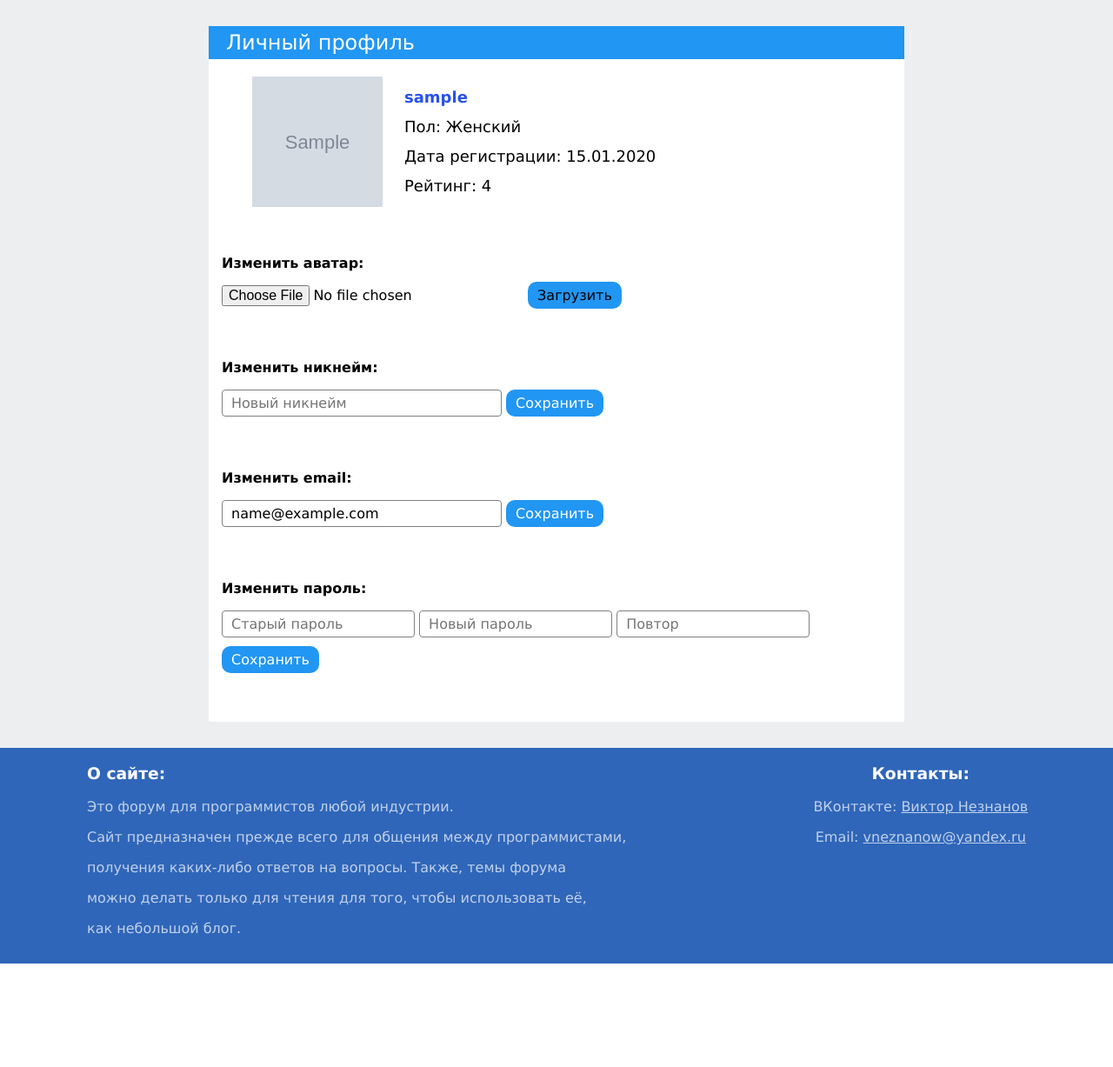
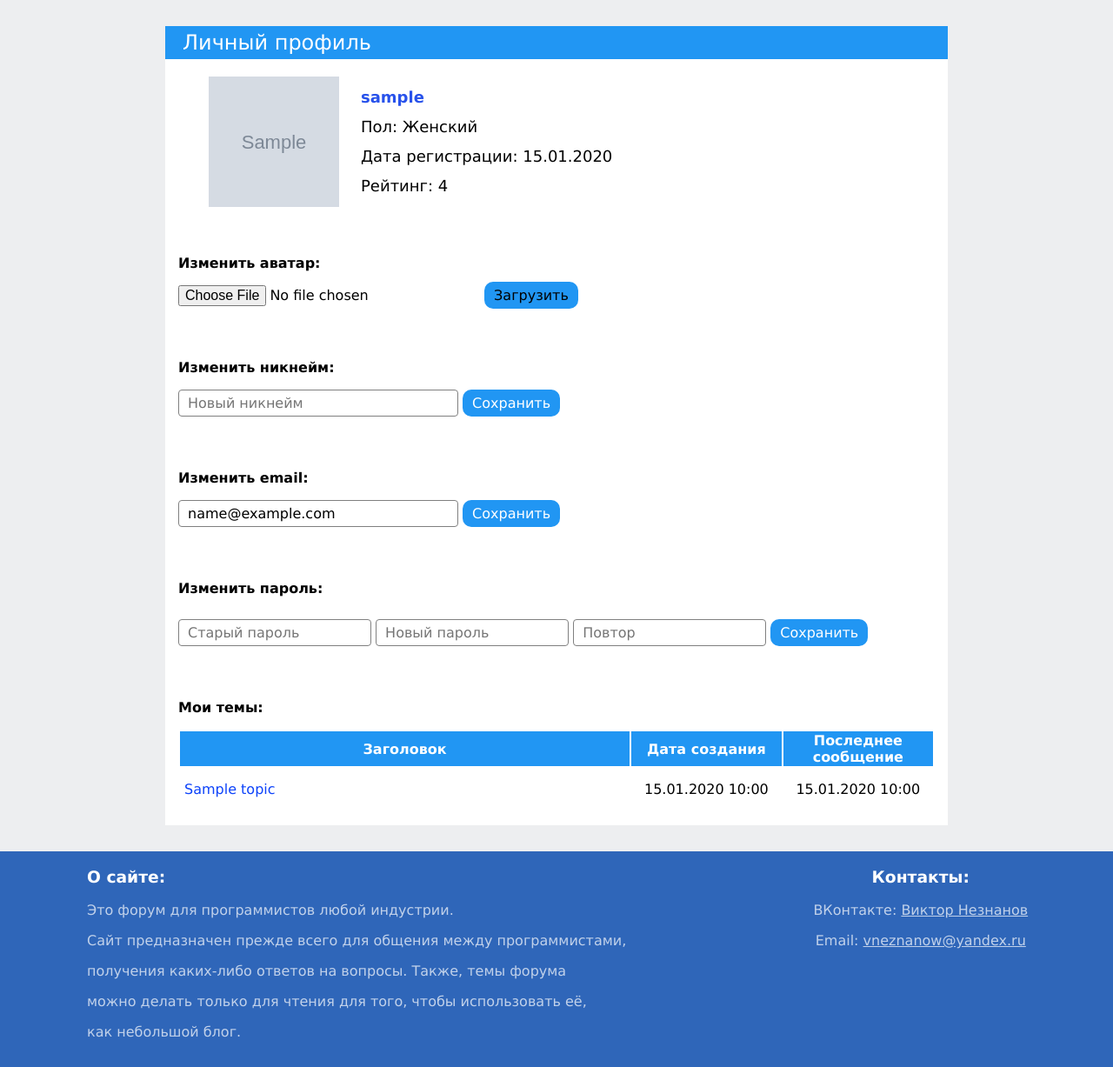
Before and after one commit to VNCompany/vnforum, a Flask app: page /profile in a window 1280 px wide. Shown: the part 122-1349 px from the top of the page at 87% size. Before the commit the page ends 1230 px from the top, so only its background shows below. Run offline with Flask 2, Linux system fonts and the light colour scheme; a user stored in the database is signed in; tables that the repository leaves empty hold one stand-in row (values such as "Sample post"); grey boxes marked "Sample" are stand-in pictures; parts of the project's set-up code (start-up, migrations or seed data) failed here and were passed over.

Commit message:
Profile complete

```diff
--- a/controllers/profile_controller.py
+++ b/controllers/profile_controller.py
@@ -5,6 +5,7 @@ from sqlalchemy.orm import Session
 from werkzeug.utils import secure_filename
 
 from models.user_model import User
+from models.topic_model import Topic
 
 
 class ProfileController(Controller):
@@ -18,8 +19,12 @@ class ProfileController(Controller):
         self.session = session
 
     def view(self, **kwargs):
+        user_topics = self.session.query(Topic).filter(Topic.user_id == current_user.id)
+        user_topics = sorted([(t.id, t.short_title(100), t.date, t.get_last_post().date) for t in user_topics],
+                             key=lambda tt: tt[2],
+                             reverse=True)
         if request.method == 'GET':
-            return super(ProfileController, self).view(user=current_user)
+            return super(ProfileController, self).view(user=current_user, topics=user_topics)
         else:
             user_avatar = request.files['user_avatar']
             if user_avatar.filename and len(user_avatar.filename.split('.')) > 1:
@@ -39,12 +44,15 @@ class ProfileController(Controller):
                         self.session.add(user)
                         self.session.commit()
                         current_user.avatar = fn
-                        return super(ProfileController, self).view(user=current_user)
+                        return super(ProfileController, self).view(user=current_user, topics=user_topics)
                     else:
                         return super(ProfileController, self).view(user=current_user,
-                                                                   error="Ваша сессия истекла. Перезагрузите страницу")
+                                                                   error="Ваша сессия истекла. Перезагрузите страницу",
+                                                                   topics=user_topics)
                 else:
                     return super(ProfileController, self).view(user=current_user,
-                                                               error="Размер файла не должен превышать 1 МБ")
+                                                               error="Размер файла не должен превышать 1 МБ",
+                                                               topics=user_topics)
             else:
-                return super(ProfileController, self).view(user=current_user, error="Неверный формат имени")
+                return super(ProfileController, self).view(user=current_user, error="Неверный формат имени",
+                                                           topics=user_topics)
--- a/static/css/profile.css
+++ b/static/css/profile.css
@@ -1,5 +1,5 @@
 .profile{
-    width: 800px;
+    width: 900px;
     margin: 30px auto;
     min-height: 800px;
     background: white;
@@ -65,3 +65,34 @@ input[type=text], input[type=password], input[type=email]{
     border-radius: 4px;
     width: 300px;
 }
+
+td{
+    word-break: break-word;
+    padding: 15px 0;
+}
+
+td:first-child{
+    padding-left: 5px;
+    width: 60%;
+}
+
+td:nth-child(2), td:nth-child(3){
+    width: 20%;
+    text-align: center;
+}
+
+th{
+    background: #2196F3;
+    color: white;
+}
+
+td a{
+    text-decoration: none;
+    transition: .2s;
+    color: #0d43fa;
+}
+
+td a:hover{
+    text-decoration: underline;
+    color: #2196F3;
+}
--- a/templates/profile.html
+++ b/templates/profile.html
@@ -24,7 +24,7 @@
         </div>
 
         {% if error is defined %}
-            <p style="color: red">{{ error }}</p>
+            <p style="color: red; padding-left: 15px">{{ error }}</p>
         {% endif %}
 
         <div class="p-edit">
@@ -60,6 +60,24 @@
                 <input id="change_pw_btn" type="button" style="margin-top: 10px" value="Сохранить"
                        class="flat-button form-btn">
             </form>
+        </div>
+
+        <div class="p-edit">
+            <p>Мои темы:</p>
+            <table>
+                <tr>
+                    <th>Заголовок</th>
+                    <th>Дата создания</th>
+                    <th>Последнее сообщение</th>
+                </tr>
+                {% for topic in topics %}
+                    <tr>
+                        <td><a href="topic/{{ topic[0] }}">{{ topic[1] }}</a></td>
+                        <td>{{ topic[2].strftime("%d.%m.%Y %H:%M") }}</td>
+                        <td>{{ topic[3].strftime("%d.%m.%Y %H:%M") }}</td>
+                    </tr>
+                {% endfor %}
+            </table>
         </div>
     </div>
 {% endblock %}
```
Also changed, not shown: components/db_worker.py (+6 -2 lines), templates/topic.html (+6 -1 lines), components/urls.py (added).
